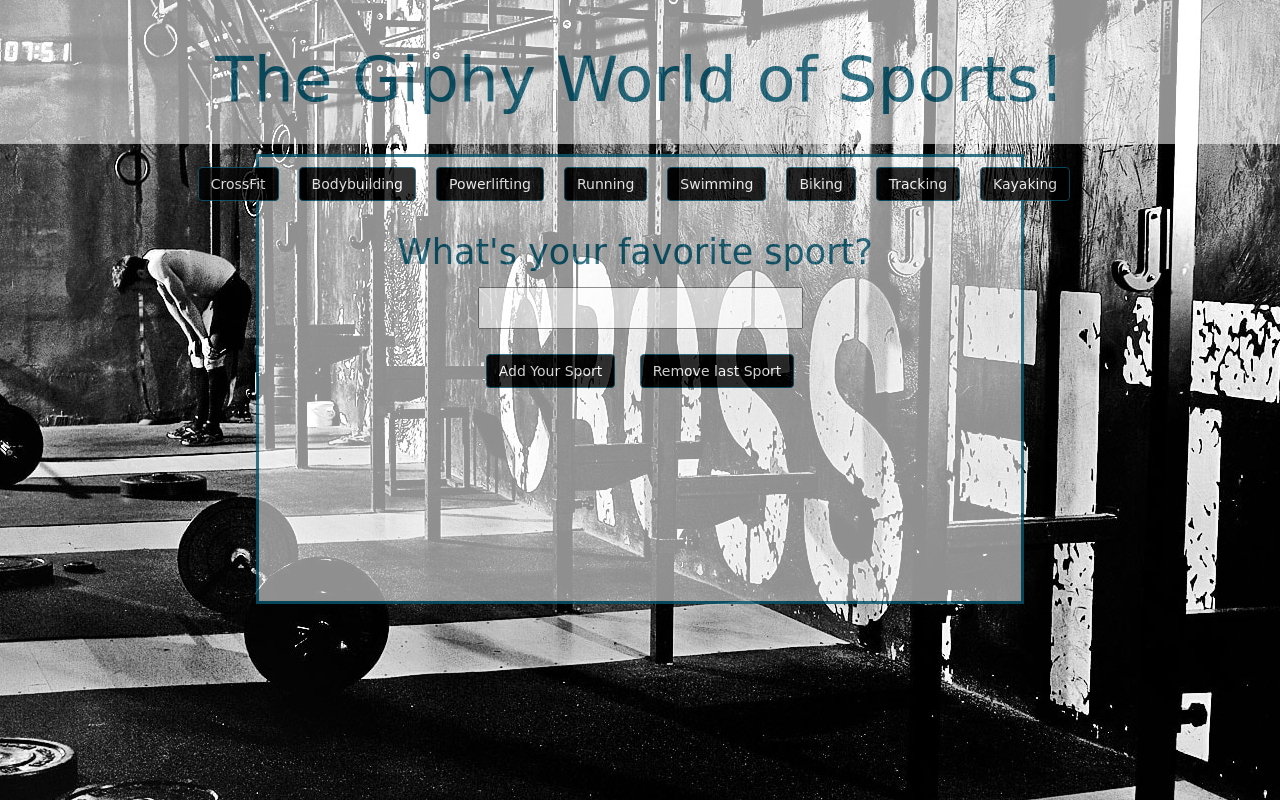
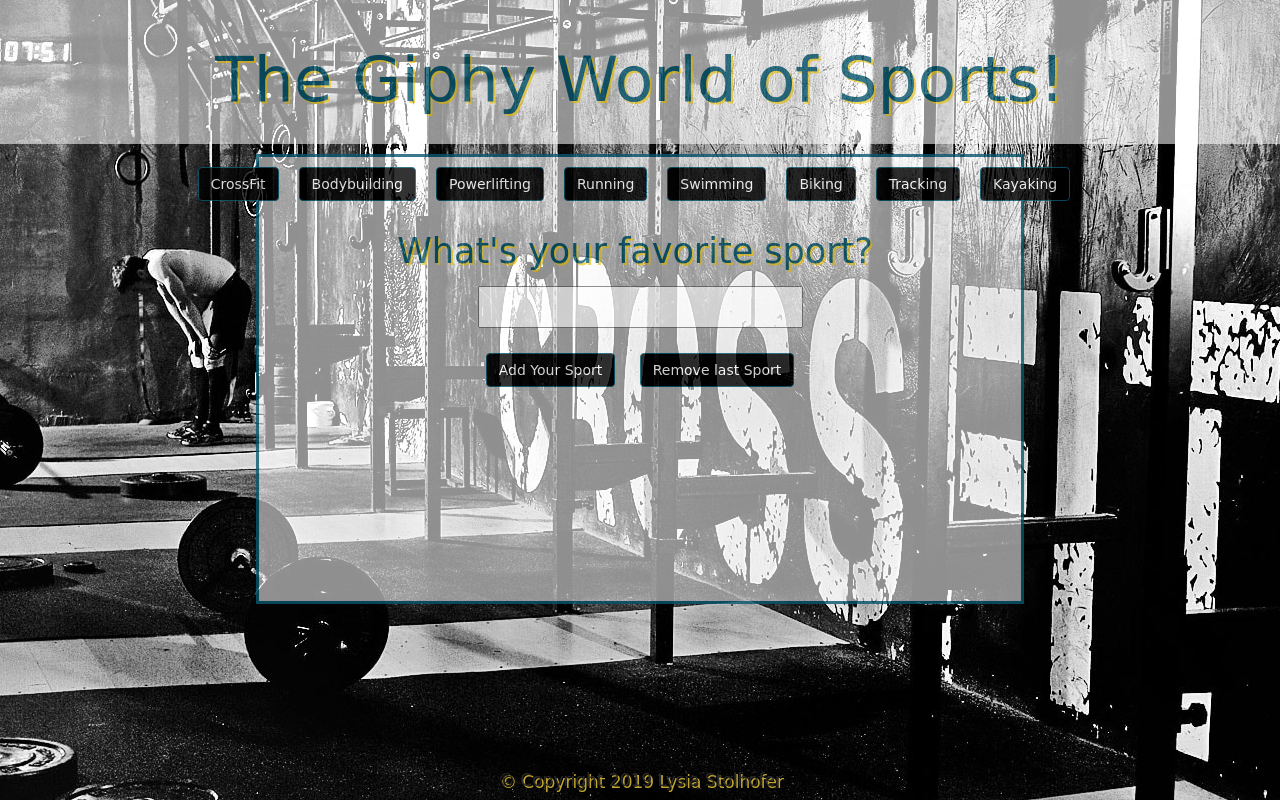
Before and after one commit to LysiaStolhofer/GifTastic, a plain HTML site: page index.html in a window 1280 px wide. Shown: the top 800 px of the page. Drawn offline with nearby package versions, Linux system fonts and the light colour scheme; a web font is replaced by a local one.

Commit message:
changes to css and js

```diff
--- a/assets/css/style.css
+++ b/assets/css/style.css
@@ -7,10 +7,8 @@ body {
     box-sizing: border-box;
  }
 
-
  .btn {
     margin: 10px;
-    opacity: 1.0;
     background-color: black;
     border-color: rgb(9, 87, 110);
  }
@@ -27,6 +25,7 @@ body {
     background-color: rgba(255, 255, 255, 0.7);
     margin: 0 auto;
     font-family: 'Barriecito', cursive;
+    text-shadow: 2px 2px rgb(240, 206, 56);
  }
 
  label {
@@ -63,6 +62,7 @@ body {
 
   h3 {
       font-size: 35px;
+      text-shadow: 2px 2px rgb(240, 206, 56);
   }
 
   .form-group {
@@ -72,3 +72,15 @@ body {
   #gifButtonsView.container {
       margin-left: -210px;
   }
+
+  #copyright {
+    position: fixed;
+    left: 0;
+    bottom: 0;
+    width: 100%;
+    text-align: center;
+    font-size: 17px;
+    vertical-align: center;
+    padding-bottom: -5px;
+    text-shadow: 2px 2px rgb(240, 206, 56);
+  }
--- a/assets/javascript/app.js
+++ b/assets/javascript/app.js
@@ -46,7 +46,7 @@ $( document ).ready(function() {
     url: queryURL,
     method: 'GET'
     })
-    .done(function(response) {
+    .then(function(response) {
     $("#gifsView").empty();
 
     //show results of gifs
@@ -62,8 +62,8 @@ $( document ).ready(function() {
     //pull rating of gif
     var gifRating = $("<p>").text("Rating " + results[i].rating);
     gifDiv.append(gifRating);
+
     //pull gif
-
     var gifImage = $("<img>");
     gifImage.attr("src", results[i].images.fixed_height_small_still.url);
 
--- a/index.html
+++ b/index.html
@@ -3,6 +3,7 @@
 <head>
    <meta charset="utf-8">
    <title>The Giphy World of Sports!</title>
+
 
    <link rel="stylesheet" href="https://maxcdn.bootstrapcdn.com/bootstrap/3.3.7/css/bootstrap.min.css" integrity="sha384-BVYiiSIFeK1dGmJRAkycuHAHRg32OmUcww7on3RYdg4Va+PmSTsz/K68vbdEjh4u" crossorigin="anonymous">
 
@@ -30,9 +31,9 @@
 
 <!-- main Container -->
     <div class="container">
-        <div class="row">
+
         <div class="col-xs-9 col-sm-9 col-md-9 col-lg-9">
-</div>
+
             <!-- gifs -->
             <div id="gifsView">
             </div>
@@ -50,11 +51,17 @@
     </div>
         <input id="addGif" type="submit" value="Add Your Sport" class="btn btn-primary">
         <input id="removeGif" type="submit" value="Remove last Sport" class="btn btn-primary">
+
+
+        <div>
+            <h4 id="copyright">&copy; Copyright 2019 Lysia Stolhofer</h4>
+        </div>
+
 </form>
 
-
-<script src="https://code.jquery.com/jquery-3.1.1.min.js" integrity="sha256-hVVnYaiADRTO2PzUGmuLJr8BLUSjGIZsDYGmIJLv2b8=" crossorigin="anonymous"></script>
-<script type="text/javascript" src="assets/javascript/app.js"></script>
+    <script src="https://code.jquery.com/jquery-2.1.3.min.js"></script>
+    <script src="https://maxcdn.bootstrapcdn.com/bootstrap/3.3.6/js/bootstrap.min.js" integrity="sha384-0mSbJDEHialfmuBBQP6A4Qrprq5OVfW37PRR3j5ELqxss1yVqOtnepnHVP9aJ7xS" crossorigin="anonymous"></script>
+    <script type="text/javascript" src="assets/javascript/app.js"></script>
 
 <audio controls autoplay>
     <source src="" type="audio/mpeg">Your browser does not support the audio element.
```
